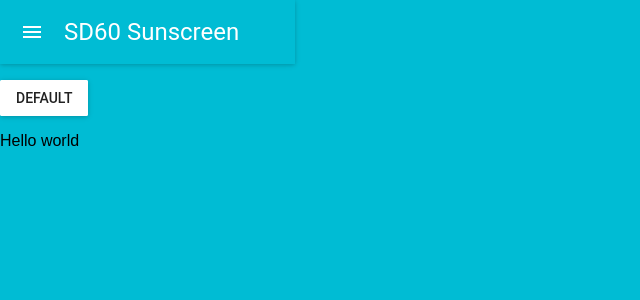
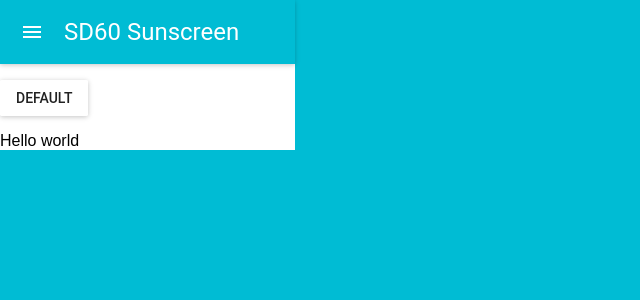
Before and after one commit to tfmalt/sunscreen-pwa, a React (Create React App) app: page / in a window 1280 px wide. Shown: the top 300 px of the page, without its empty margins (0-640 px from the left). Built offline with nearby package versions, Linux system fonts and the light colour scheme.

Commit message:
trying stuff

```diff
--- a/src/App.css
+++ b/src/App.css
@@ -22,6 +22,10 @@
   font-size: large;
 }
 
+.AppBar {
+  width: 100%;
+}
+
 @keyframes App-logo-spin {
   from { transform: rotate(0deg); }
   to { transform: rotate(360deg); }
--- a/src/App.js
+++ b/src/App.js
@@ -8,7 +8,7 @@ import './App.css';
 // document.body.style = 'background: #00bcd4;';
 
 const SunscreenApp = () => (
-  <div>
+  <div style={{backgroundColor: "white"}}>
     <AppBar
       title="SD60 Sunscreen"
       iconClassNameRight="muidocs-icon-navigation-expand-more"
```
Also changed, not shown: public/manifest.json.
